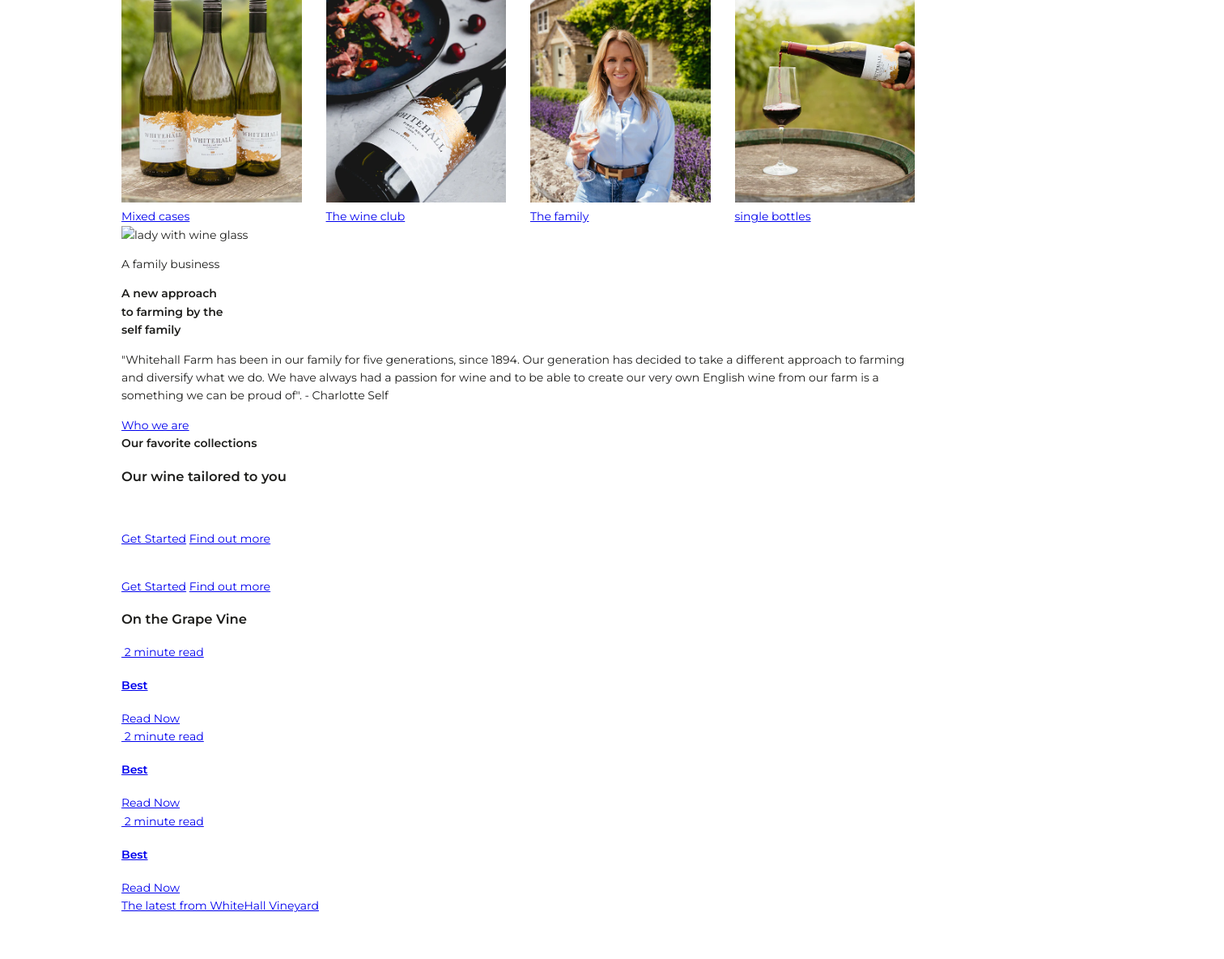
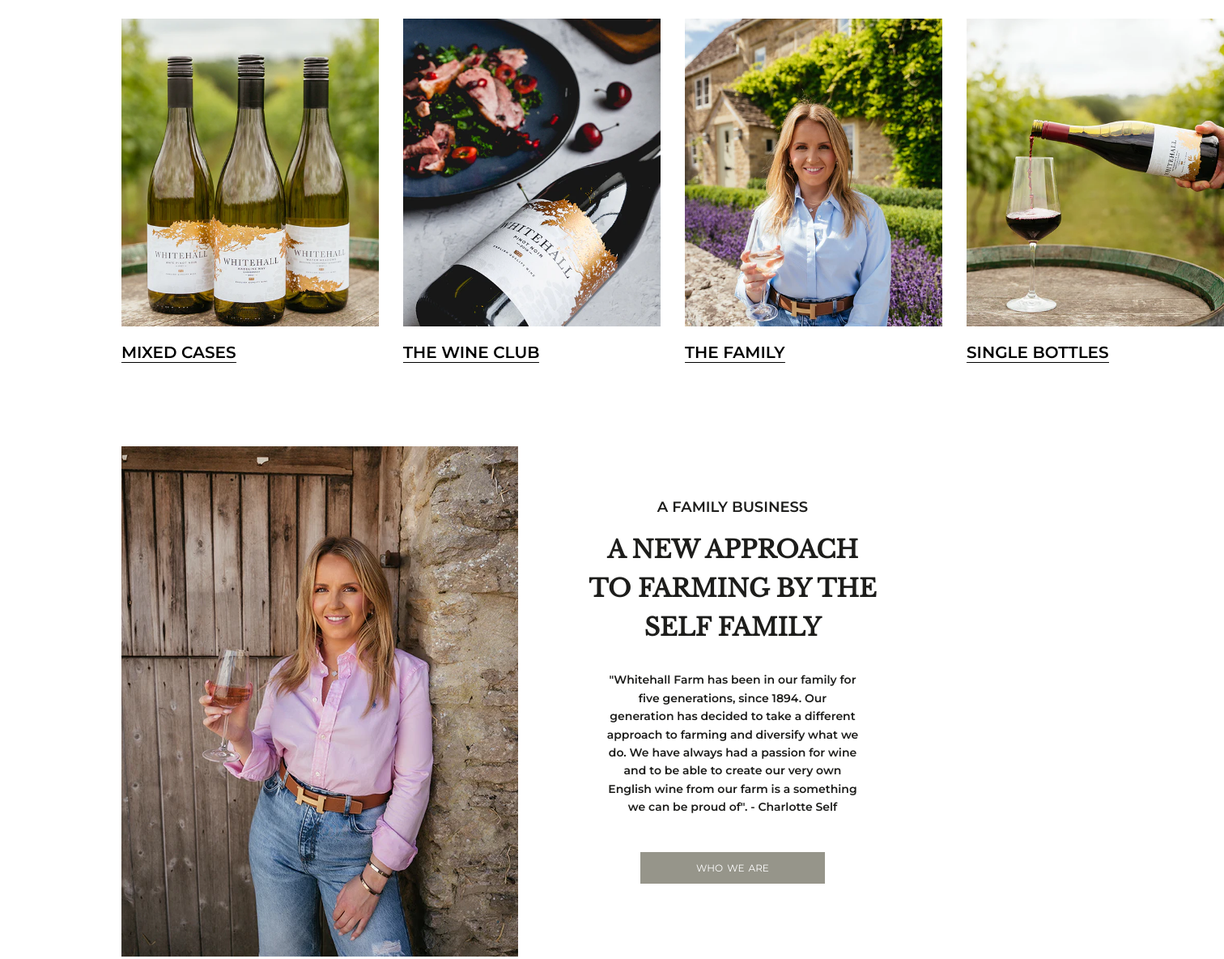
Before and after one commit to Valerie2107/whitehall, a plain HTML site: page index.html in a window 1280 px wide. Shown: the part 848-2032 px from the top of the page at 81% size, 1512 px wide, since content can reach past the window. Before the commit the page ends 1978 px from the top, so only its background shows below. Drawn offline with nearby package versions, Linux system fonts and the light colour scheme.

Commit message:
par securité, 50% homepage done

```diff
--- a/css/base/_typo.scss
+++ b/css/base/_typo.scss
@@ -1 +1,3 @@
-  @import url('https://fonts.googleapis.com/css2?family=Montserrat:wght@100;400;600&display=swap')
+  @import url('https://fonts.googleapis.com/css2?family=Montserrat:wght@100;400;600&display=swap');
+
+  @import url('https://fonts.googleapis.com/css2?family=Libre+Baskerville&display=swap');
--- a/css/layout/_button.scss
+++ b/css/layout/_button.scss
@@ -0,0 +1,10 @@
+.bouton{
+    width: 228px;
+    text-align: center;
+    font-size: 12px;
+    text-transform: uppercase;
+    word-spacing: 2px;
+    margin: 30px 0;
+    padding: 10px;
+    background-color: #96958a;
+}
--- a/css/layout/_global.scss
+++ b/css/layout/_global.scss
@@ -5,3 +5,21 @@ body {
   font-weight: 400;
   line-height: 1.6;
 }
+
+h3, h4{
+  text-align: center;
+  text-transform: uppercase;
+}
+h3{
+  font-size: 35px;
+  margin: 8px;
+}
+h4{
+  color: gray;
+  font-size: 14px;
+  margin-top: 20px;
+}
+
+a{
+  text-decoration: none;
+}
--- a/css/pages/_home.scss
+++ b/css/pages/_home.scss
@@ -28,19 +28,7 @@
 
 /******** EXPLORE *******/
 .explore{
-    h3, h4{
-        text-align: center;
-    }
-    h3{
-        font-size: 35px;
-        margin: 8px;
-
-    }
-    h4{
-        color: gray;
-        font-size: 14px;
-        margin-top: 20px;
-    }
+    margin-top: 60px;
 }
 .explore__presentation{
     display: grid;
@@ -48,7 +36,83 @@
     gap: 30px;
 }
 .duo_img-title{
-    img{
-        width: 100%;
+    margin: 20px 0;
+    .scale{
+        display: inline-block;
+        height: 380px;
+        width: 318px;
+        overflow: hidden;
+        img{
+            display: inline-block;
+            width: 100%;
+            transition: 0.5s ease-in-out;
+            &:hover{
+            transform: scale(105%);
+            }
+        }
+    }
+    h5{
+        font-size: 20px;
+        margin: 10px 0;
+        text-transform: uppercase;
+        a{
+            font-size: 20px;
+        border-bottom: 1px solid black;
+        color: #000;
+        }
     }
 }
+
+/******** FAMILY BUSINESS *******/
+.family_business{
+    display: flex;
+    flex-direction: row;
+    margin-top: 70px;
+    gap: 40px;
+    img{
+        width: 50%;
+    }
+    article{
+        display: flex;
+        width: 50%;
+        margin: auto;
+        flex-direction: column;
+        align-items: center;
+        strong, h5, p{
+            text-align: center;
+        }
+        strong{
+            text-transform: uppercase;
+            font-size: 18px;
+        }
+        h5{
+            font-family: 'Libre Baskerville', serif;
+            text-transform: uppercase;
+            font-size: 30px;
+            margin: 15px;
+        }
+        p{
+            font-size: 14px;
+            width: 70%;
+            font-weight: bold;
+        }
+        a{
+            color: #fff;
+        }
+    }
+}
+
+/******** COLLECTIONS *******/
+.collections{
+    margin-top: 100px;
+}
+
+
+
+
+/******** GRAPE VINE *******/
+.grape_vine{
+    display: flex;
+    flex-direction: column;
+
+}
--- a/index.html
+++ b/index.html
@@ -76,36 +76,36 @@
             <h3>EXPLORE WHITEHALL VINEYARD</h3>
             <div class="explore__presentation">
                 <div class="duo_img-title">
-                    <a href="#"><img src="img/clubimage_500x_crop_center.png" alt="Mixed cases"></a>
-                    <a href="#">Mixed cases</a>
+                    <a href="#" class="scale"><img src="img/clubimage_500x_crop_center.png" alt="Mixed cases"></a>
+                    <h5><a href="#">Mixed cases</a></h5>
                 </div>
                 <div class="duo_img-title">
-                    <a href="#"><img src="img/news_500x_crop_center.png" alt="The wine club"></a>
-                    <a href="#">The wine club</a>
+                    <a href="#" class="scale"><img src="img/news_500x_crop_center.png" alt="The wine club"></a>
+                    <h5><a href="#">The wine club</a></h5>
                 </div>
                 <div class="duo_img-title">
-                    <a href="#"><img src="img/abut_500x_crop_center.png" alt="The family"></a>
-                    <a href="#">The family</a>
+                    <a href="#" class="scale"><img src="img/abut_500x_crop_center.png" alt="The family"></a>
+                    <h5><a href="#">The family</a></h5>
                 </div>
                 <div class="duo_img-title">
-                    <a href="#"><img src="img/theweine_500x_crop_center.png" alt="single bottles"></a>
-                    <a href="#">single bottles</a>
+                    <a href="#" class="scale"><img src="img/theweine_500x_crop_center.png" alt="single bottles"></a>
+                    <h5><a href="#">single bottles</a></h5>
                 </div>
             </div>
         </section>
-        <section class="homepage__padding">
-            <img src="img/" alt="lady with wine glass">
+        <section class="family_business homepage__padding">
+            <img src="img/DSC01342_560x630.png" alt="lady with wine glass">
             <article>
-                <p>A family business</p>
-                <strong>A new approach <br>to farming by the <br>self family</strong>
+                <strong>A family business</strong>
+                <h5>A new approach <br>to farming by the <br>self family</h5>
                 <p>"Whitehall Farm has been in our family for five generations, since 1894. Our generation has decided to take a different approach to farming and diversify what we do. We have always had a passion for wine and to be able to create our very own English wine from our farm is a something we can be proud of". - Charlotte Self</p>
                 <div class="bouton">
                     <a href="#">Who we are</a>
                 </div>
             </article>
         </section>
-        <section class="homepage__padding">
-            <strong>Our favorite collections</strong>
+        <section class="collections homepage__padding">
+            <h4>Our favorite collections</h4>
             <h3>Our wine tailored to you</h3>
             <div class="tailored">
                 <article>
@@ -128,8 +128,9 @@
                 </article>
             </div>
         </section>
-        <section class="homepage__padding">
+        <section class="grape_vine homepage__padding">
             <h3>On the Grape Vine</h3>
+            <div class="wrapper_grape_vine">
                 <article>
                     <a href="#">
                         <img src="img/" alt="">
@@ -157,6 +158,7 @@
                     <p></p>
                     <a href="#">Read Now</a>
                 </article>
+            </div>
             <a href="#">The latest from WhiteHall Vineyard</a>
         </section>
 
```
Also changed, not shown: css/style.min.css, img/BellaRosa_300x300 (1).png (added), img/BellaRosa_300x300.png (added), img/BellaRosa_628x628 (1).png (added), img/BellaRosa_628x628.png (added), img/CharlotteMay2021_300x300.png (added), img/CharlotteMay2021_628x628 (1).png (added), img/CharlotteMay2021_628x628.png (added), img/rosa1_300x300.avif (added), 1 other file. Lines whose indentation alone changed are shown as unchanged.
